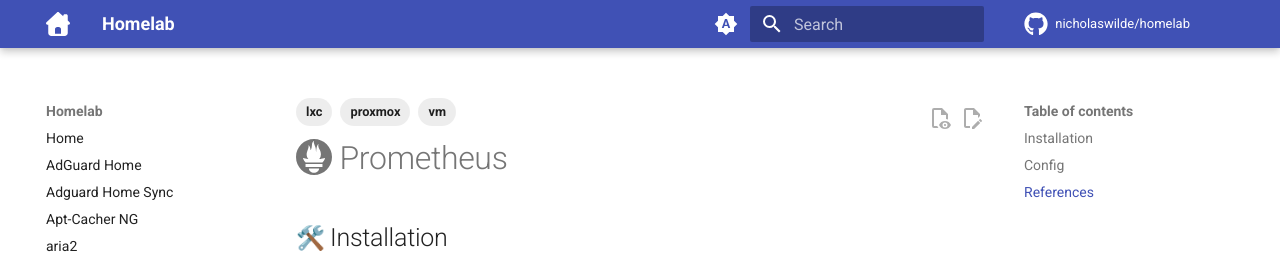
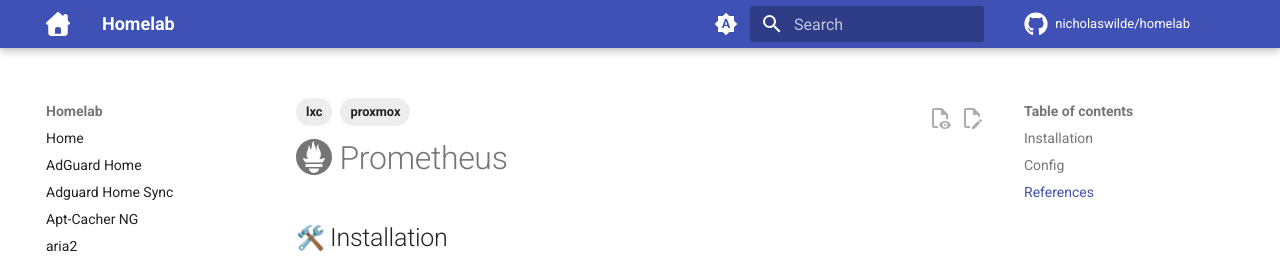
Before and after one commit to nicholaswilde/homelab, an MkDocs documentation site: the page built from docs/prometheus.md, in a window 1280 px wide. Shown: the top 265 px of the page. Built offline with MkDocs 1.6.1 and Material for MkDocs 9.7.7, drawn with Linux system fonts in a browser that asks for light colours; emoji names are drawn with the system emoji font; comment, search, counter and statistics services are not loaded.

```diff
--- a/docs/prometheus.md
+++ b/docs/prometheus.md
@@ -1,7 +1,6 @@
 ---
 tags:
   - lxc
-  - vm
   - proxmox
 ---
 # :simple-prometheus: Prometheus
```
